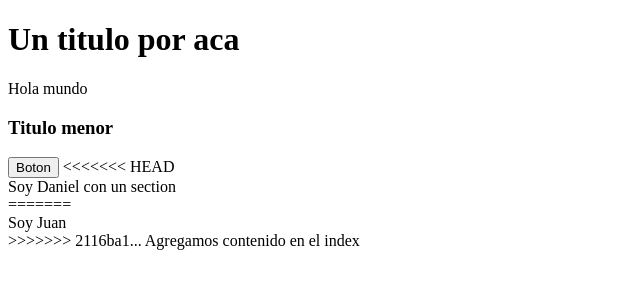
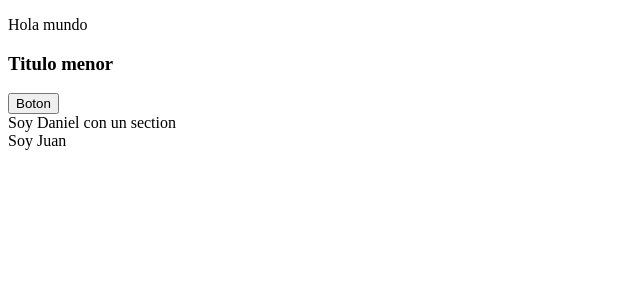
Before and after one commit to daniuf/eit-git-clase-1-0610, a plain HTML site: page index.html in a window 1280 px wide. Shown: the whole page, without its empty margins (0-640 px from the left). Drawn offline with Linux system fonts and the light colour scheme.

Commit message:
Revert "Arreglamos conflicto de contenido en README"
This reverts commit 166c6065e434f712b3863b9a58785359db23122f, reversing
changes made to 36c11c8a486774895e4f1b7e95d456ee0b809bfd.

```diff
--- a/index.html
+++ b/index.html
@@ -2,14 +2,10 @@
 <html>
   <head></head>
   <body>
-	<h1>Un titulo por aca</h1>
 	<p>Hola mundo</p>
 	<h3>Titulo menor</h3>
 	<button>Boton</button>
-<<<<<<< HEAD
 	<section>Soy Daniel con un section</section>
-=======
 	<section>Soy Juan</section>
->>>>>>> 2116ba1... Agregamos contenido en el index
   </body>
 </html>
```
Also changed, not shown: 1 other file.
